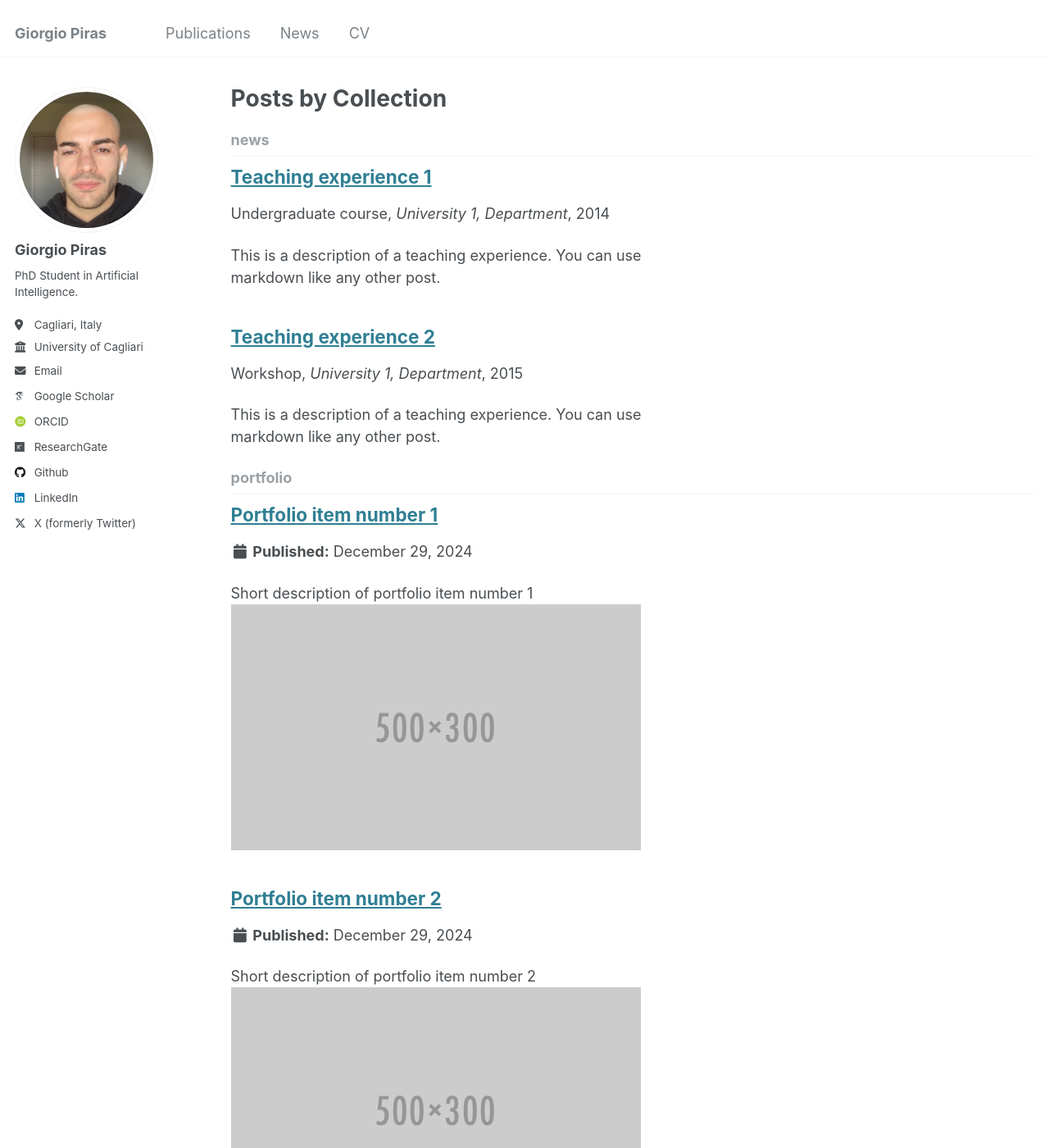
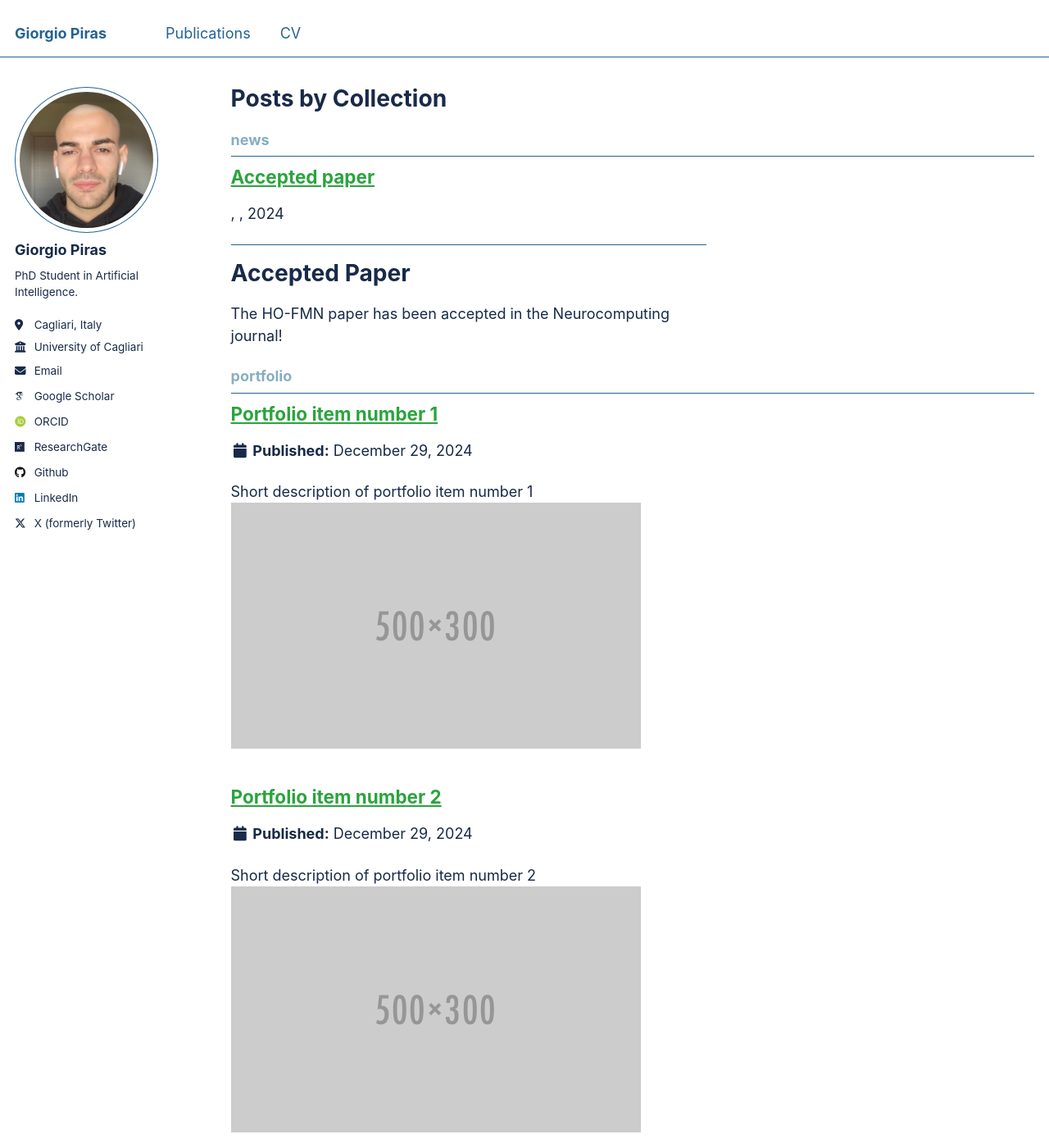
Before and after one commit to giorgiopiras/giorgiopiras.github.io, a Jekyll site: the page built from _pages/collection-archive.html, in a window 1280 px wide and 1400 px high. Shown: the whole window at 82% size. Built offline with Jekyll 4.4.1, drawn with Linux system fonts in a browser that asks for light colours; some web fonts are replaced.

Commit message:
cosmetics

```diff
--- a/_data/navigation.yml
+++ b/_data/navigation.yml
@@ -8,8 +8,5 @@ main:
   - title: "Publications"
     url: /publications/
 
-  - title: "News"
-    url: /news/
-
   - title: "CV"
     url: /cv/
--- a/_news/2014-spring-teaching-1.md
+++ /dev/null
@@ -1,20 +0,0 @@
----
-title: "Teaching experience 1"
-collection: news
-type: "Undergraduate course"
-permalink: /news/2014-spring-teaching-1
-venue: "University 1, Department"
-date: 2014-01-01
-location: "City, Country"
----
-
-This is a description of a teaching experience. You can use markdown like any other post.
-
-Heading 1
-======
-
-Heading 2
-======
-
-Heading 3
-======
--- a/_news/2015-spring-teaching-2.md
+++ /dev/null
@@ -1,20 +0,0 @@
----
-title: "Teaching experience 2"
-collection: teaching
-type: "Workshop"
-permalink: /teaching/2015-spring-teaching-1
-venue: "University 1, Department"
-date: 2015-01-01
-location: "City, Country"
----
-
-This is a description of a teaching experience. You can use markdown like any other post.
-
-Heading 1
-======
-
-Heading 2
-======
-
-Heading 3
-======
--- /dev/null
+++ b/_news/Accepted paper.md
@@ -0,0 +1,3 @@
+---
+# Accepted Paper
+The HO-FMN paper has been accepted in the Neurocomputing journal!
--- a/_sass/_navigation.scss
+++ b/_sass/_navigation.scss
@@ -257,7 +257,7 @@
     right: 0;
     margin-top: 15px;
     padding: 5px;
-    border: 1px solid $border-color;
+    border: 5px solid $border-color;
     border-radius: $border-radius;
     background: #fff;
     box-shadow: 0 0 10px rgba(#000, 0.25);
--- a/_sass/_variables.scss
+++ b/_sass/_variables.scss
@@ -55,24 +55,24 @@ $sidebar-link-max-width     : 250px;
    Colors
    ========================================================================== */
 
-$gray                       : #7a8288;
+$gray                       : #5f93ad;
 $dark-gray                  : mix(#000, $gray, 40%);
 $darker-gray                : mix(#000, $gray, 60%);
 $light-gray                 : mix(#fff, $gray, 50%);
 $lighter-gray               : mix(#fff, $gray, 90%);
 
 $body-color                 : #fff;
-$background-color           : #fff;
+$background-color           : #ffffff;
 $code-background-color      : #fafafa;
-$code-background-color-dark : $light-gray;
-$text-color                 : $dark-gray;
-$border-color               : $lighter-gray;
+$code-background-color-dark : #light-gray;
+$text-color                 : #182a49;
+$border-color               : #246393;
 
-$primary-color              : #7a8288;
+$primary-color              : #246393;
 $success-color              : #62c462;
 $warning-color              : #f89406;
 $danger-color               : #ee5f5b;
-$info-color                 : #2f7f93;
+$info-color                 : #2aa43d;
 
 /* brands */
 $behance-color              : #1769FF;
@@ -103,7 +103,7 @@ $xing-color                 : #006567;
 
 /* links */
 $link-color                 : $info-color;
-$link-color-hover           : mix(#000, $link-color, 25%);
+$link-color-hover           : mix(#2bbfc4, $link-color, 25%);
 $link-color-visited         : mix(#fff, $link-color, 25%);
 $masthead-link-color        : $primary-color;
 $masthead-link-color-hover  : mix(#000, $primary-color, 25%);
```
